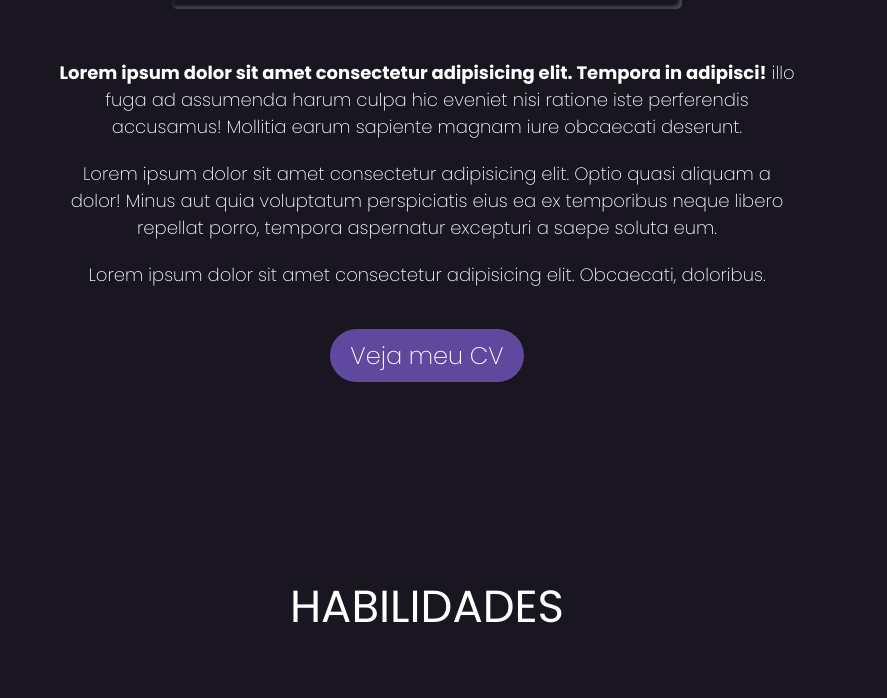
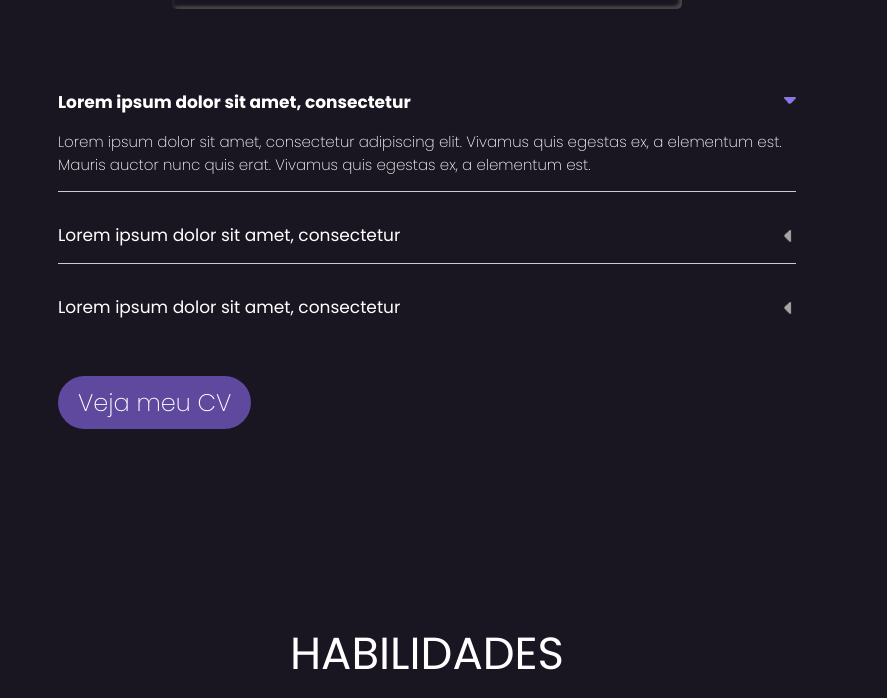
Before and after one commit to thiagosntz/projeto-portfolio, a plain HTML site: page index.html in a window 1280 px wide. Shown: the part 1979-2677 px from the top of the page, without its empty margins (213-1100 px from the left). Drawn offline with nearby package versions, Linux system fonts and the light colour scheme.

Commit message:
adicionado acordeon na seção sobre

```diff
--- a/index.html
+++ b/index.html
@@ -8,10 +8,8 @@
   <title>Thiago dos Santos Jr - Desenvolvedor Frontend</title>
   <link rel="shortcut icon" href="src/images/favicon-32x32.png" type="image/x-icon">
 
-
   <link rel="stylesheet" href="src/css/font-awesome.css" />
   <link rel="stylesheet" href="src/css/reset.css" />
-
 
   <link rel="stylesheet" href="src/css/globais.css" />
   <link rel="stylesheet" href="src/css/variaveis.css" />
@@ -110,14 +108,35 @@
             <img src="./src/images/foto-de-perfil.png" alt="foto de perfil">
           </div>
         </div>
+
+
         <div class="informacoes-sobre-mim">
-          <p><strong>Lorem ipsum dolor sit amet consectetur adipisicing elit. Tempora in adipisci!</strong> illo fuga ad assumenda harum culpa hic eveniet nisi ratione iste perferendis accusamus! Mollitia earum sapiente magnam iure obcaecati deserunt.</p>
-          <p>Lorem ipsum dolor sit amet consectetur adipisicing elit. Optio quasi aliquam a dolor! Minus aut quia voluptatum perspiciatis eius ea ex temporibus neque libero repellat porro, tempora aspernatur excepturi a saepe soluta eum.</p>
-          <p>Lorem ipsum dolor sit amet consectetur adipisicing elit. Obcaecati, doloribus.</p>
+
+          <ul class="items">
+
+            <li class="item ativo">
+                <h2 class="titulo-sobre-mim">Lorem ipsum dolor sit amet, consectetur</h2>
+                <p class="texto-sobre-mim">Lorem ipsum dolor sit amet, consectetur adipiscing elit. Vivamus quis egestas ex, a elementum est. Mauris auctor nunc quis erat. Vivamus quis egestas ex, a elementum est.</p>
+            </li>
+
+            <li class="item">
+                <h2 class="titulo-sobre-mim">Lorem ipsum dolor sit amet, consectetur</h2>
+                <p class="texto-sobre-mim">Lorem ipsum dolor sit amet, consectetur adipiscing elit. Vivamus quis egestas ex, a elementum est. Mauris auctor nunc quis erat. Vivamus quis egestas ex, a elementum est.</p>
+            </li>
+
+            <li class="item">
+                <h2 class="titulo-sobre-mim">Lorem ipsum dolor sit amet, consectetur</h2>
+                <p class="texto-sobre-mim">Lorem ipsum dolor sit amet, consectetur adipiscing elit. Vivamus quis egestas ex, a elementum est. Mauris auctor nunc quis erat. Vivamus quis egestas ex, a elementum est.</p>
+            </li>
+
+          </ul>
+
           <div class="botoes">
             <a target="_blank" href="src/arquivos/cv.pdf" class="botao outer-shadow">Veja meu CV</a>
           </div>
         </div>
+
+
       </div>
 
     </div>
@@ -262,6 +281,9 @@
 
   </footer>
 
+
+
+  <script src="src/scripts/acordeon.js"></script>
+
 </body>
-
 </html>
--- a/src/css/secoes/sobre.css
+++ b/src/css/secoes/sobre.css
@@ -23,10 +23,60 @@
     margin-top: 50px;
 }
 
-.sobre-mim .informacoes-sobre-mim p{
-    font-size: 1.8rem;
-    margin-bottom: 20px;
+.sobre-mim .informacoes-sobre-mim{
+    width: 90%;
 }
+
+.sobre-mim .informacoes-sobre-mim .items .item{
+    cursor: pointer;
+    background-image: url(secoes-img/icone-seta-fechada.png);
+    background-repeat: no-repeat;
+    background-position: top 8px right 0;
+    background-size: 12px;
+    border-bottom: 1px solid #ccc;
+    margin: 30px 0;
+}
+
+.sobre-mim .informacoes-sobre-mim .items .item:last-child {
+    border-bottom: none;
+}
+
+.sobre-mim .informacoes-sobre-mim .items .titulo-sobre-mim{
+    padding-bottom: 15px;
+    transition: 0.2s ease;
+    font-size: 17px;
+    font-weight: 500;
+    width: 90%;
+    font-weight: 500;
+}
+
+.informacoes-sobre-mim .items .titulo-sobre-mim:hover{
+    color: var(--cor-secundaria);
+}
+
+.informacoes-sobre-mim .items .texto-sobre-mim{
+    display: none;
+    padding-bottom: 15px;
+    font-size: 15px;
+    font-weight: 300;
+}
+
+
+/* ACORDEON ATIVO */
+.informacoes-sobre-mim .items .item.ativo h2{
+    font-weight: 700;
+    font-size: 17px;
+}
+
+.informacoes-sobre-mim .items .item.ativo .texto-sobre-mim{
+    display: block;
+}
+
+.informacoes-sobre-mim .items .item.ativo{
+    background-image: url(secoes-img/icone-seta-aberta.png);
+}
+
+
 
 @media (max-width: 1280px) {
     .sobre-mim .row{
@@ -41,7 +91,6 @@
 
     .sobre-mim .informacoes-sobre-mim{
         padding: 0 var(--mobile-padding);
-        text-align: center;
         max-width: 70%;
     }
 
--- /dev/null
+++ b/src/scripts/acordeon.js
@@ -0,0 +1,14 @@
+const itensPerguntasERespostas = document.querySelectorAll('.item')
+
+itensPerguntasERespostas.forEach(function(item){
+    item.addEventListener('click', function(){
+
+        const itemAtivoAtual = document.querySelector('.ativo')
+
+        if (itemAtivoAtual){
+            itemAtivoAtual.classList.remove('ativo')
+        }
+
+        item.classList.add('ativo')
+    })
+})
```
Also changed, not shown: src/css/secoes/secoes-img/icone-seta-aberta.png (added), src/css/secoes/secoes-img/icone-seta-fechada.png (added).
